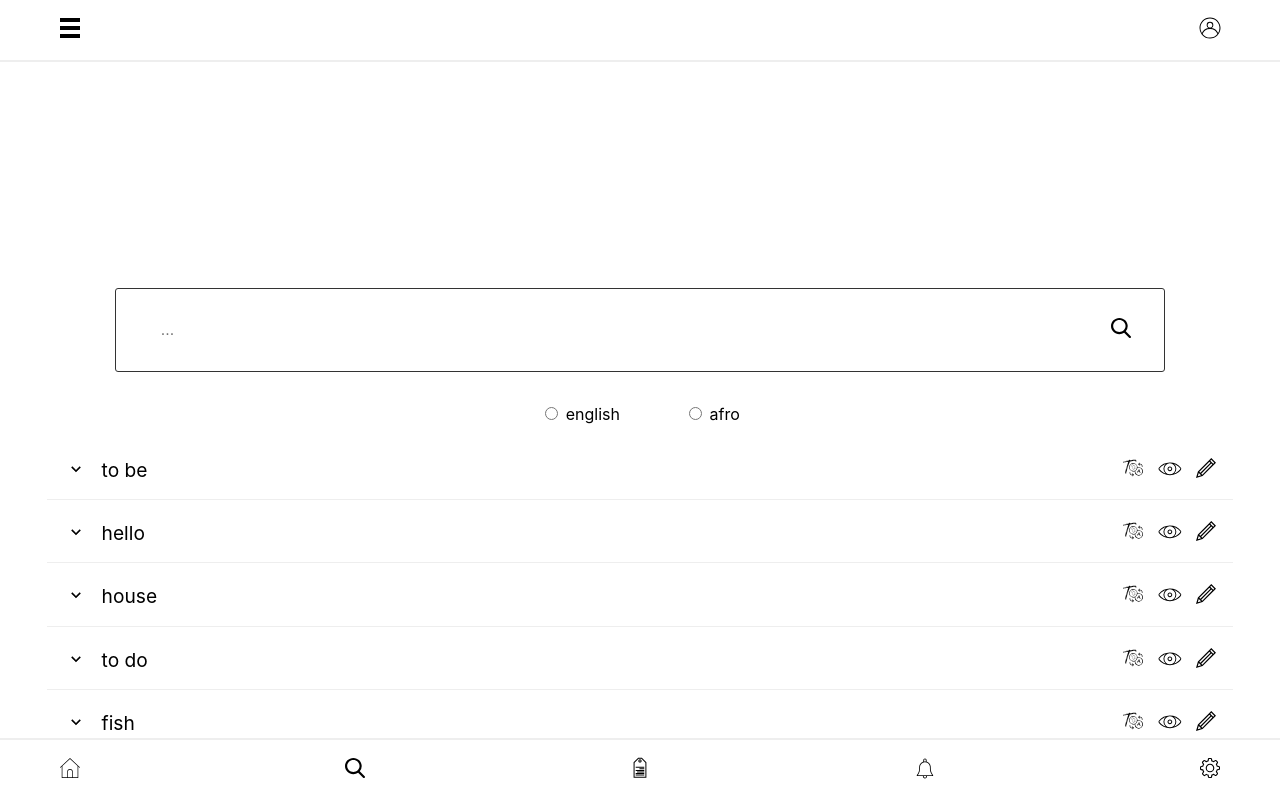
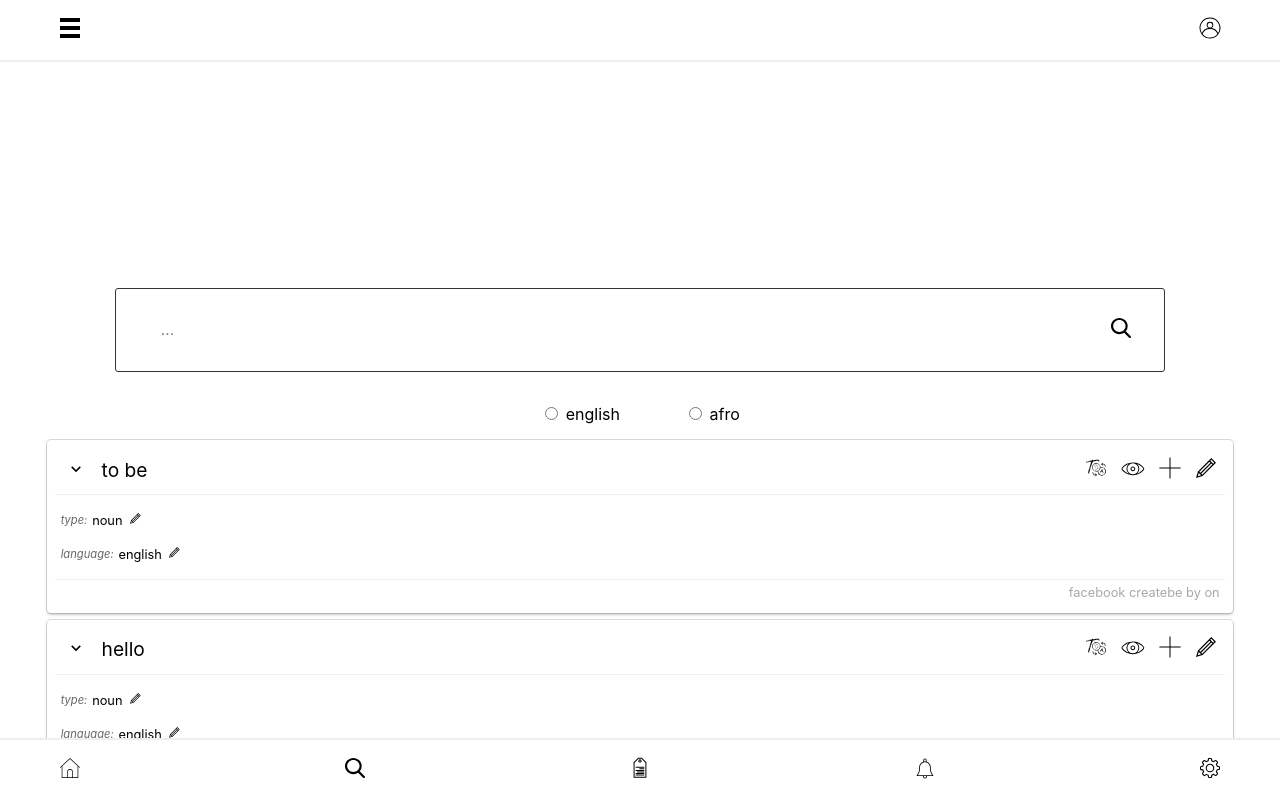
Before and after one commit to Lionprincipe/bilangum, a React (Create React App) app: page / in a window 1280 px wide. Shown: the top 798 px of the page. Built offline with nearby package versions, Linux system fonts and the light colour scheme.

Commit message:
..change something

```diff
--- a/src/components/BtnTray.js
+++ b/src/components/BtnTray.js
@@ -14,7 +14,12 @@ const Wrapper = styled.div`
 const BtnTray = ({ btnList }) => {
   const elList = btnList.map((el, index) => (
     <Button key={index}>
-      <Icon type={el.type} rotate={el.rotate} />
+      <Icon
+        type={el.type}
+        rotate={el.rotate}
+        width={el.width}
+        height={el.height}
+      />
     </Button>
   ))
 
--- a/src/components/Button.js
+++ b/src/components/Button.js
@@ -3,7 +3,8 @@ import PropTypes from 'prop-types'
 import styled from 'styled-components'
 
 const StyledButton = styled.button`
-  padding: 0.4em;
+  margin: 0.2em;
+  padding: 0.2em;
   height: ${props => (props.height ? props.height : 'auto')};
   width: ${props => (props.width ? props.width : 'auto')};
   color: black;
--- /dev/null
+++ b/src/components/Property.js
@@ -0,0 +1,35 @@
+import React from 'react'
+import PropTypes from 'prop-types'
+import styled from 'styled-components'
+import BtnTray from './BtnTray'
+
+const Wrapper = styled.div`
+  margin: 0.2em;
+  display: flex;
+  align-items: center;
+`
+const StyledProperty = styled.em`
+  font-size: 0.7em;
+  color: #666;
+  padding: 0 0.2em;
+`
+const StyleValue = styled.div`
+  font-size: 0.8em;
+  margin-left: 0.2em;
+`
+const Property = ({ name, value }) => {
+  return (
+    <Wrapper>
+      <StyledProperty>{name}: </StyledProperty>
+      <StyleValue>{value}</StyleValue>
+      <BtnTray btnList={[{ type: 'pencil', width: '.8em', height: '.8em' }]} />
+    </Wrapper>
+  )
+}
+
+Property.propTypes = {
+  name: PropTypes.string,
+  value: PropTypes.oneOf([PropTypes.string, PropTypes.number]),
+}
+
+export default Property
--- a/src/components/WordCard.js
+++ b/src/components/WordCard.js
@@ -6,8 +6,11 @@ import WordCardHeader from './WordCardHeader'
 import WordCardBody from './WordCardBody'
 import WordCardFooter from './WordCardFooter'
 const Wrapper = styled.li`
-  margin-bottom: 0.2em;
+  margin-bottom: 0.4em;
   list-style-type: none;
+  padding: 0.5em;
+  box-shadow: 0 0 0 1px rgba(0, 0, 0, 0.15), 0 2px 3px rgba(0, 0, 0, 0.2);
+  border-radius: 4px;
 `
 
 const WordCard = ({ word: { word, ...others }, open }) => {
@@ -16,7 +19,7 @@ const WordCard = ({ word: { word, ...others }, open }) => {
       <WordCardHeader title={word} />
       {open && (
         <React.Fragment>
-          <WordCardBody />
+          <WordCardBody>{others}</WordCardBody>
           <WordCardFooter />
         </React.Fragment>
       )}
--- a/src/components/WordCardBody.js
+++ b/src/components/WordCardBody.js
@@ -1,16 +1,29 @@
 import React from 'react'
 import PropTypes from 'prop-types'
+import styled from 'styled-components'
+import Property from './Property'
 
-const WordCardBody = props => {
-  return (
-    <div>
-      <div>type: verbe</div>
-      <div>type: verbe</div>
-      <div>type: verbe</div>
-    </div>
-  )
+const Wrapper = styled.div`
+  box-sizing: border-box;
+  border-bottom: 0.5px solid #eee;
+  border-top: 0.5px solid #eee;
+  padding: 0.4em 0;
+`
+
+const WordCardBody = ({ children }) => {
+  const keys = Object.keys(children)
+
+  const elList =
+    keys.length > 0 &&
+    keys.map((el, index) => (
+      <Property key={index} name={el} value={children[el]} />
+    ))
+
+  return <Wrapper>{elList}</Wrapper>
 }
 
-WordCardBody.propTypes = {}
+WordCardBody.propTypes = {
+  children: PropTypes.object,
+}
 
 export default WordCardBody
--- a/src/components/WordCardFooter.js
+++ b/src/components/WordCardFooter.js
@@ -1,8 +1,16 @@
 import React from 'react'
 import PropTypes from 'prop-types'
-
+import styled from 'styled-components'
+const Wrapper = styled.div`
+  display: flex;
+  font-size: 0.8em;
+  color: #a8a8a8;
+  align-items: flex-end;
+  justify-content: flex-end;
+  margin: 0.4em;
+`
 const WordCardFooter = props => {
-  return <div>facebook createbe by on</div>
+  return <Wrapper>facebook createbe by on</Wrapper>
 }
 
 WordCardFooter.propTypes = {}
--- a/src/components/WordCardHeader.js
+++ b/src/components/WordCardHeader.js
@@ -4,11 +4,9 @@ import styled from 'styled-components'
 import BtnTray from './BtnTray'
 
 const Wrapper = styled.div`
-  padding: 0.5em;
   display: flex;
   align-items: center;
   justify-content: space-between;
-  border-bottom: 1px solid #eee;
   margin-bottom: 0.2em;
 `
 const WordTray = styled.div`
@@ -20,6 +18,7 @@ const LeftBtnList = [{ type: 'arrow', rotate: '90Deg' }]
 const rightBtnList = [
   { type: 'translate' },
   { type: 'eye' },
+  { type: 'plus' },
   { type: 'pencil' },
 ]
 
--- a/src/components/WordList.js
+++ b/src/components/WordList.js
@@ -9,7 +9,7 @@ const Wrapper = styled.ul`
 `
 const WordList = ({ wordList }) => {
   const listElement = wordList.map((el, index) => (
-    <WordCard key={index} word={el} />
+    <WordCard key={index} word={el} open={true} />
   ))
   return <Wrapper>{listElement}</Wrapper>
 }
```
Also changed, not shown: src/components/Icon.js.
